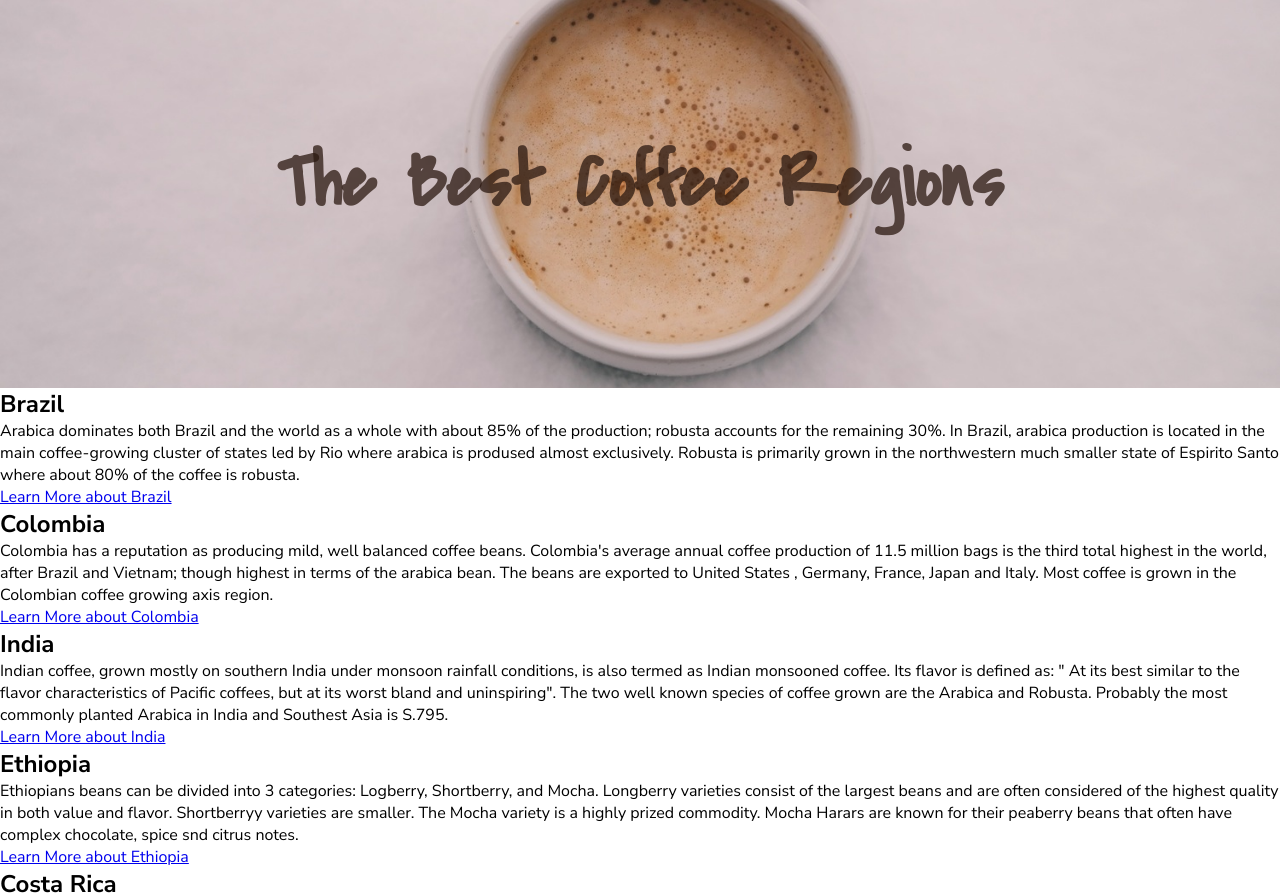
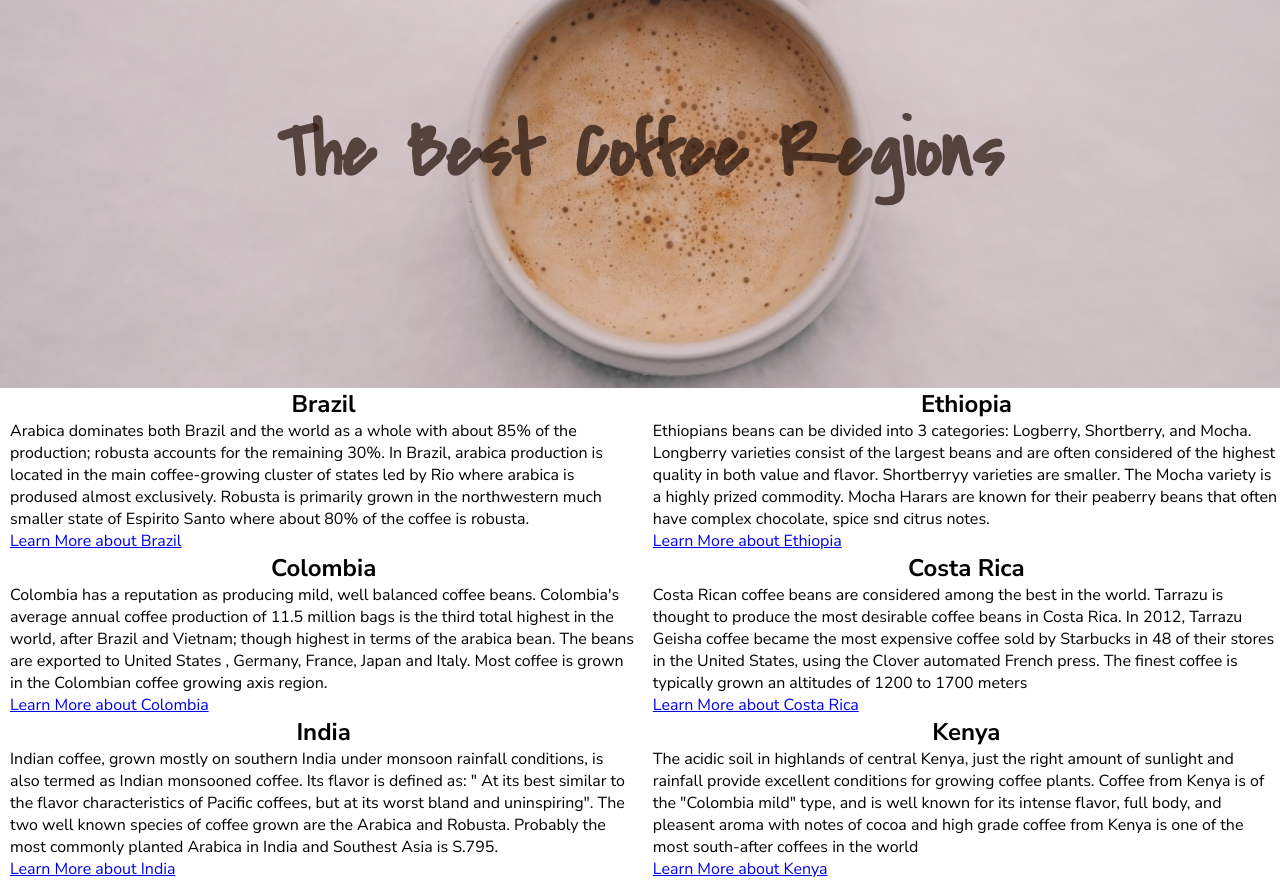
Before and after one commit to Svetulya19/CoffeeBestRegions, a plain HTML site: page src/index.html in a window 1280 px wide. Shown: the top 893 px of the page. Drawn offline with Linux system fonts and the light colour scheme; a web font is replaced by a local one.

Commit message:
coffee position left-right variant

```diff
--- a/css/style.css
+++ b/css/style.css
@@ -9,7 +9,7 @@ body {
     background-color: rgb(255, 255, 255);
 }
 
-.header {
+header {
     background-image: url(../img/coffee-bgnd.jpeg);
     background-size: cover;
     background-position: center;
@@ -17,15 +17,35 @@ body {
     height: 388px;
 }
 
-.header > h1 {
+header > h1 {
     font-size: 78px;
     font-family: 'Covered By Your Grace', cursive;
     text-align: center;
     color: #2b1810bf;
-    padding-top: 130px;
+    padding-top: 100px;
 }
 
+main {
+    position: relative;
+}
 
+.left {
+    margin-left: 10px;
+    left: 0;
+    position: absolute;
+    width: 49%;
+}
+
+.right {
+    margin-left: 10px;
+    right: 0;
+    position: absolute;
+    width: 49%;
+}
+
+h2 {
+    text-align: center;
+}
 /*.main > table {*/
 /*    padding: 0;*/
 /*    font-family: 'Nunito Sans', sans-serif;*/
--- a/src/index.html
+++ b/src/index.html
@@ -8,11 +8,11 @@
     <link rel="stylesheet" href="../css/style.css">
 </head>
 <body>
-<div class="header">
+<header>
     <h1>The Best Coffee Regions</h1>
-</div>
+</header>
 
-<div class="main">
+<main>
     <div class="left">
         <div>
             <h2>Brazil</h2>
@@ -77,7 +77,7 @@
             <a href="https://en.wikipedia.org/wiki/Kenya" target="_blank">Learn More about Kenya</a>
         </div>
     </div>
-</div>
+</main>
 
 
 </body>
```
